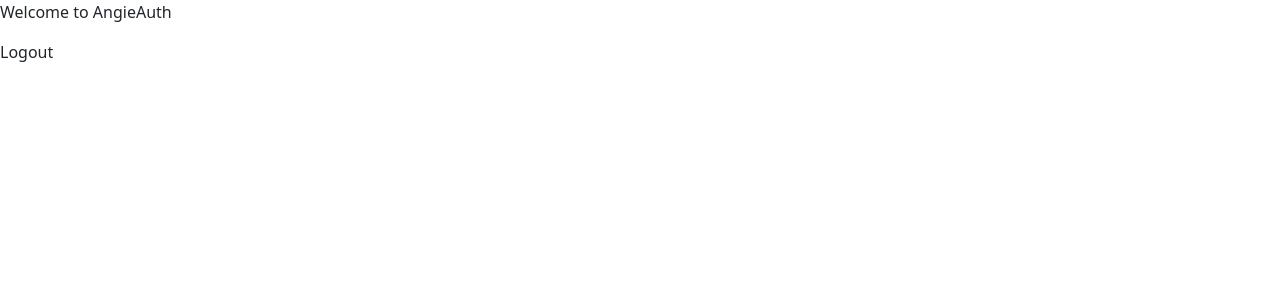
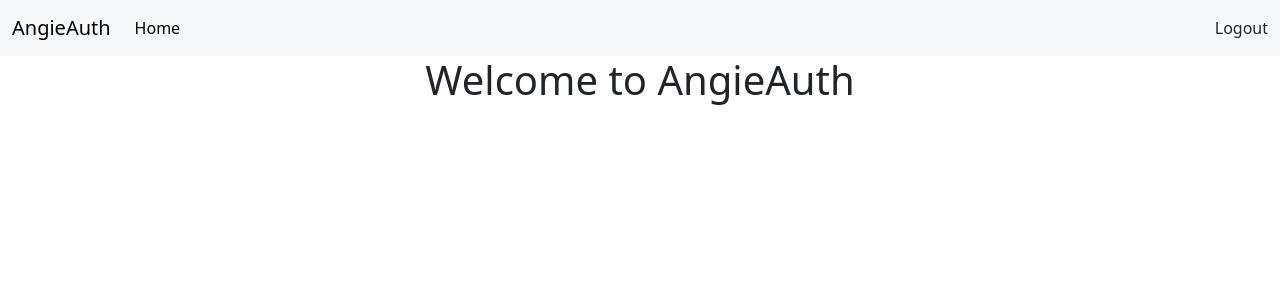
Before and after one commit to Peace-Apple/angieAuth, an Angular app: page /dashboard in a window 1280 px wide. Shown: the top 300 px of the page. Built offline with nearby package versions, Linux system fonts and the light colour scheme; no server answers; sample sign-in values are in the browser's storage.

Commit message:
Add nav bar

```diff
--- a/src/app/dashboard/dashboard.html
+++ b/src/app/dashboard/dashboard.html
@@ -1,4 +1,21 @@
-<div>
-    <p>Welcome to AngieAuth</p>
-    <span (click)="logout()">Logout</span>
+<nav class="navbar navbar-expand-lg bg-body-tertiary">
+  <div class="container-fluid">
+    <a class="navbar-brand" href="#">AngieAuth</a>
+    <button class="navbar-toggler" type="button" data-bs-toggle="collapse" data-bs-target="#navbarSupportedContent" aria-controls="navbarSupportedContent" aria-expanded="false" aria-label="Toggle navigation">
+      <span class="navbar-toggler-icon"></span>
+    </button>
+    <div class="collapse navbar-collapse" id="navbarSupportedContent">
+      <ul class="navbar-nav me-auto mb-2 mb-lg-0">
+        <li class="nav-item">
+          <a class="nav-link active" aria-current="page" href="/dashboard">Home</a>
+        </li>
+      </ul>
+      <div class="d-flex">
+        <div role="button" (click)="logout()">Logout</div>
+      </div>
+    </div>
+  </div>
+</nav>
+<div class="text-center">
+    <h1>Welcome to AngieAuth</h1>
 </div>
```
